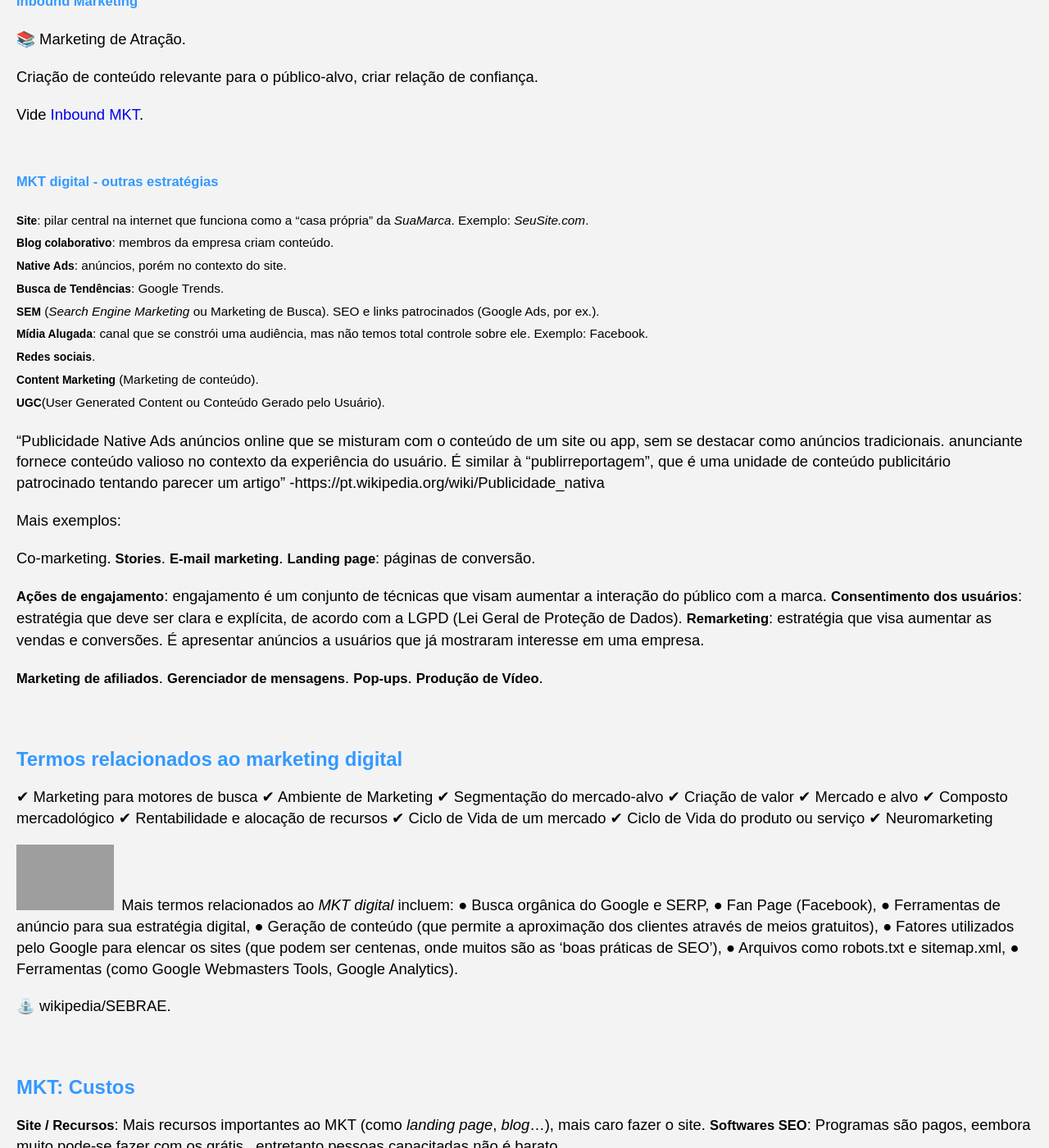
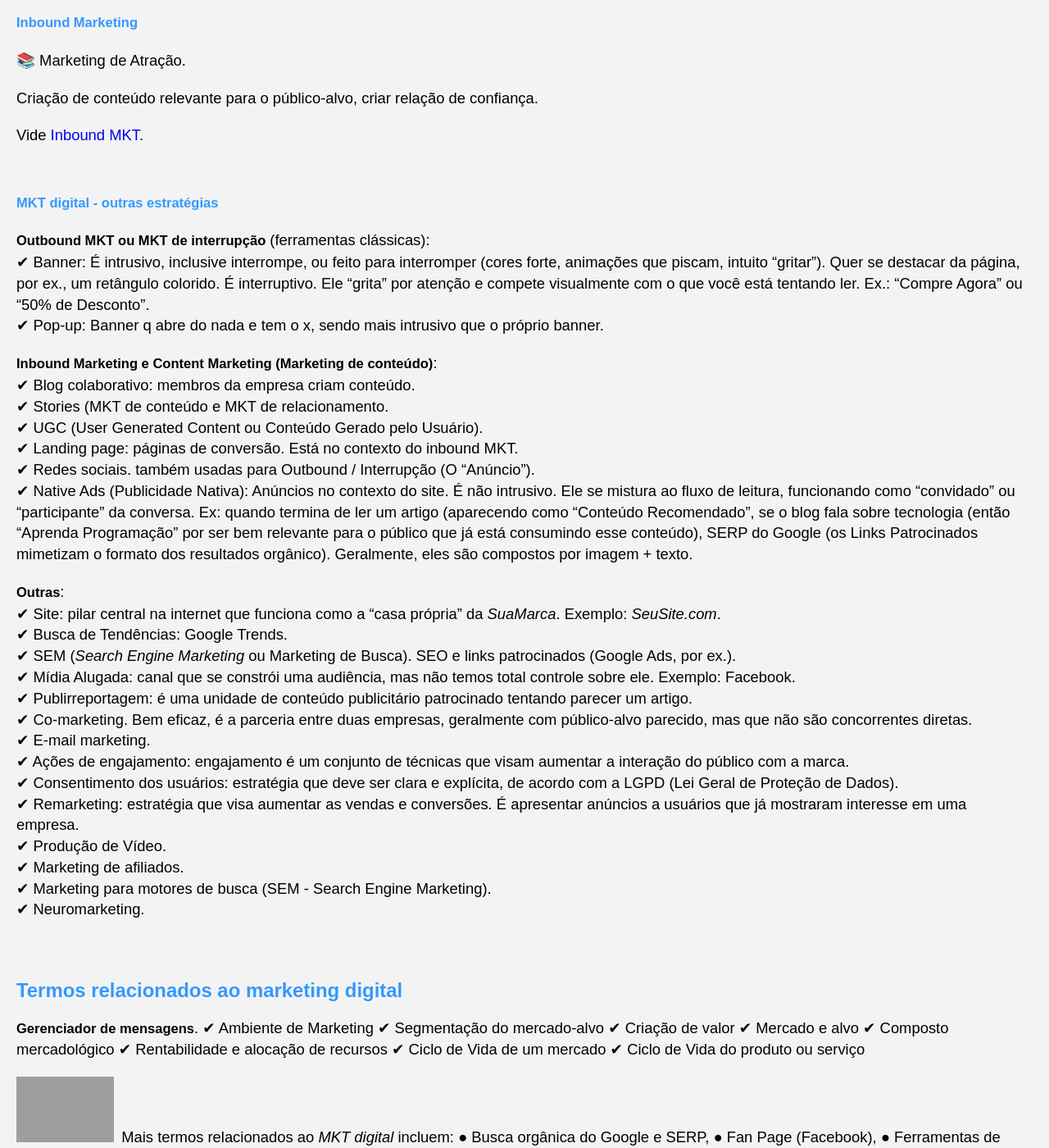
Before and after one commit to Joesynth/joesynth.github.io, a Jekyll site: the page built from _posts/2021-12-12-marketing-digital.md, in a window 1280 px wide and 1400 px high, scrolled down 4188 px. Shown: the whole window at 82% size. Built offline with Jekyll 4.4.1, drawn with Linux system fonts in a browser that asks for light colours; some of the changed text lies outside the part shown; grey boxes are pictures that could not be loaded.

Commit message:
Update 2021-12-12-marketing-digital.md

```diff
--- a/_posts/2021-12-12-marketing-digital.md
+++ b/_posts/2021-12-12-marketing-digital.md
@@ -102,8 +102,9 @@ Long Tail: Niche Market, Mercado de Nicho, Cauda.
 
 
 ###### Outbound Marketing
+📚️ Também conhecido como marketing de interrupção.
+📚️ *outbound*: saída.
 
-📚️ *outbound*: saída.
 
 MKT tradicional.
 
@@ -141,44 +142,45 @@ Vide [Inbound MKT](/inbound-mkt).
 
 ###### MKT digital - outras estratégias
 
-<small>
-**Site**: pilar central na internet que funciona como a "casa própria" da *SuaMarca*. Exemplo: *SeuSite.com*.
-**Blog colaborativo**: membros da empresa criam conteúdo.
-**Native Ads**: anúncios, porém no contexto do site.
-**Busca de Tendências**: Google Trends.
-**SEM** (*Search Engine Marketing* ou Marketing de Busca). SEO e links patrocinados (Google Ads, por ex.).
-**Mídia Alugada**: canal que se constrói uma audiência, mas não temos total controle sobre ele. Exemplo: Facebook.
-**Redes sociais**.
-**Content Marketing** (Marketing de conteúdo).
-**UGC**(User Generated Content ou Conteúdo Gerado pelo Usuário).
-</small>
+
+**Outbound MKT ou MKT de interrupção** (ferramentas clássicas):
+✔ Banner: É intrusivo, inclusive interrompe, ou feito para interromper (cores forte, animações que piscam, intuito "gritar"). Quer se destacar da página, por ex., um retângulo colorido. É interruptivo. Ele "grita" por atenção e compete visualmente com o que você está tentando ler. Ex.: "Compre Agora" ou "50% de Desconto".
+✔ Pop-up: Banner q abre do nada e tem o x, sendo mais intrusivo que o próprio banner.
 
 
-"Publicidade Native Ads anúncios online que se misturam com o conteúdo de um site ou app, sem se destacar como anúncios tradicionais. anunciante fornece conteúdo valioso no contexto da experiência do usuário. É similar à "publirreportagem", que é uma unidade de conteúdo publicitário patrocinado tentando parecer um artigo"
--https://pt.wikipedia.org/wiki/Publicidade_nativa
+**Inbound Marketing e Content Marketing (Marketing de conteúdo)**:
+✔ Blog colaborativo: membros da empresa criam conteúdo.
+✔ Stories (MKT de conteúdo e MKT de relacionamento.
+✔ UGC (User Generated Content ou Conteúdo Gerado pelo Usuário).
+✔ Landing page: páginas de conversão. Está no contexto do inbound MKT.
+✔ Redes sociais.  também usadas para Outbound / Interrupção (O "Anúncio").
+✔ Native Ads (Publicidade Nativa): Anúncios no contexto do site. É não intrusivo. Ele se mistura ao fluxo de leitura, funcionando como "convidado" ou "participante" da conversa. Ex: quando termina de ler um artigo (aparecendo como "Conteúdo Recomendado", se o blog fala sobre tecnologia (então "Aprenda Programação" por ser bem relevante para o público que já está consumindo esse conteúdo), SERP do Google (os Links Patrocinados mimetizam o formato dos resultados orgânico). Geralmente, eles são compostos por imagem + texto.
 
-Mais exemplos:
+**Outras**:
+✔ Site: pilar central na internet que funciona como a "casa própria" da *SuaMarca*. Exemplo: *SeuSite.com*.
+✔ Busca de Tendências: Google Trends.
+✔ SEM (*Search Engine Marketing* ou Marketing de Busca). SEO e links patrocinados (Google Ads, por ex.).
+✔ Mídia Alugada: canal que se constrói uma audiência, mas não temos total controle sobre ele. Exemplo: Facebook.
+✔ Publirreportagem: é uma unidade de conteúdo publicitário patrocinado tentando parecer um artigo.
+✔ Co-marketing. Bem eficaz, é a parceria entre duas empresas, geralmente com público-alvo parecido, mas que não são concorrentes diretas.
+✔ E-mail marketing.
+✔ Ações de engajamento: engajamento é um conjunto de técnicas que visam aumentar a interação do público com a marca.
+✔ Consentimento dos usuários: estratégia que deve ser clara e explícita, de acordo com a LGPD (Lei Geral de Proteção de Dados).
+✔ Remarketing: estratégia que visa aumentar as vendas e conversões. É apresentar anúncios a usuários que já mostraram interesse em uma empresa.
+✔ Produção de Vídeo.
+✔ Marketing de afiliados.
+✔ Marketing para motores de busca (SEM - Search Engine Marketing).
+✔ Neuromarketing.
 
-Co-marketing.
-**Stories**.
-**E-mail marketing**.
-**Landing page**: páginas de conversão.
 
-**Ações de engajamento**: engajamento é um conjunto de técnicas que visam aumentar a interação do público com a marca.
-**Consentimento dos usuários**: estratégia que deve ser clara e explícita, de acordo com a LGPD (Lei Geral de Proteção de Dados).
-**Remarketing**: estratégia que visa aumentar as vendas e conversões. É apresentar anúncios a usuários que já mostraram interesse em uma empresa.
 
-**Marketing de afiliados**.
-**Gerenciador de mensagens**.
-**Pop-ups**.
-**Produção de Vídeo**.
+
 
 
 
 ## Termos relacionados ao marketing digital
 
-
-✔ Marketing para motores de busca
+**Gerenciador de mensagens**.
 ✔ Ambiente de Marketing
 ✔ Segmentação do mercado-alvo
 ✔ Criação de valor
```
Also changed, not shown: other parts of _posts/2021-12-12-marketing-digital.md (+1 -1 lines).
